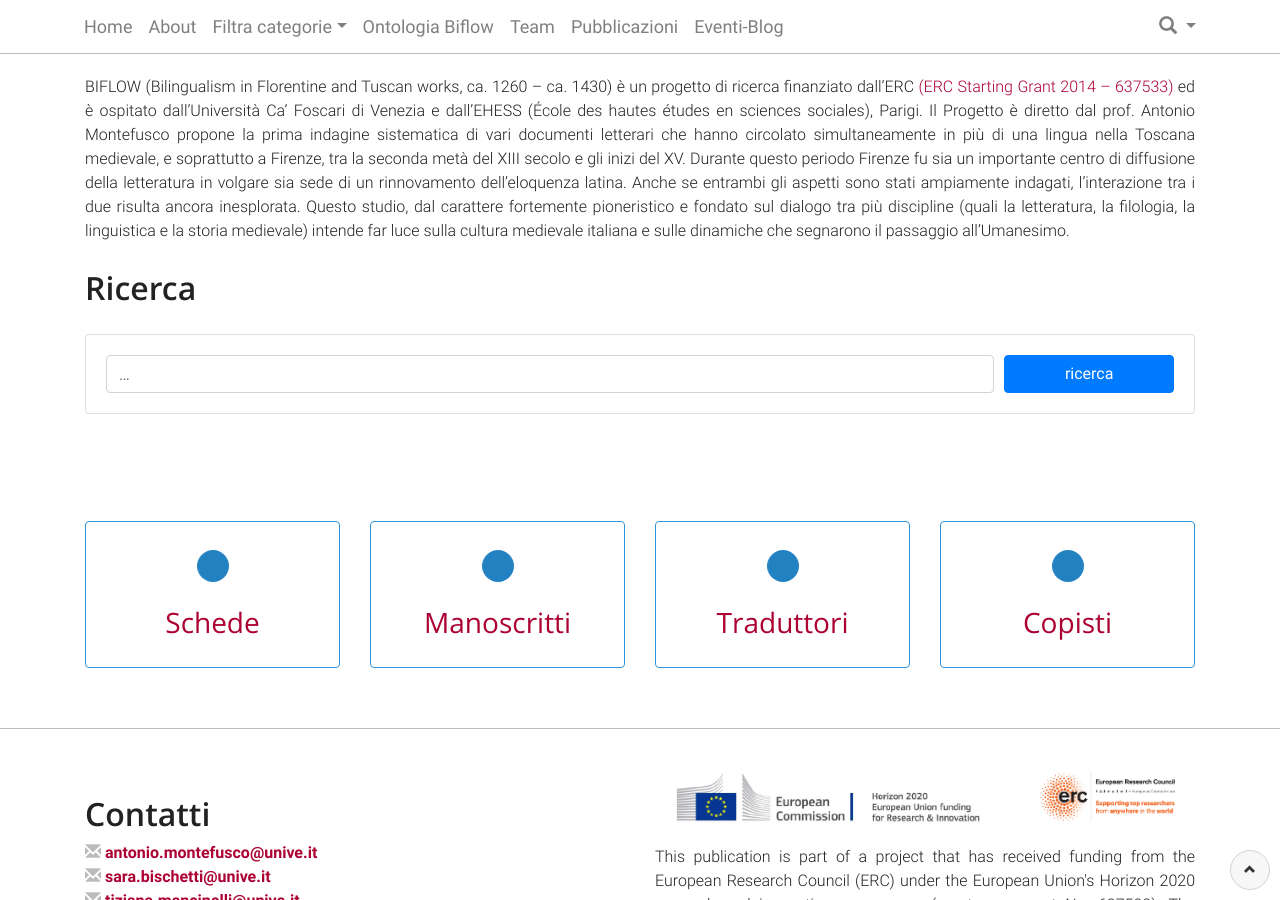
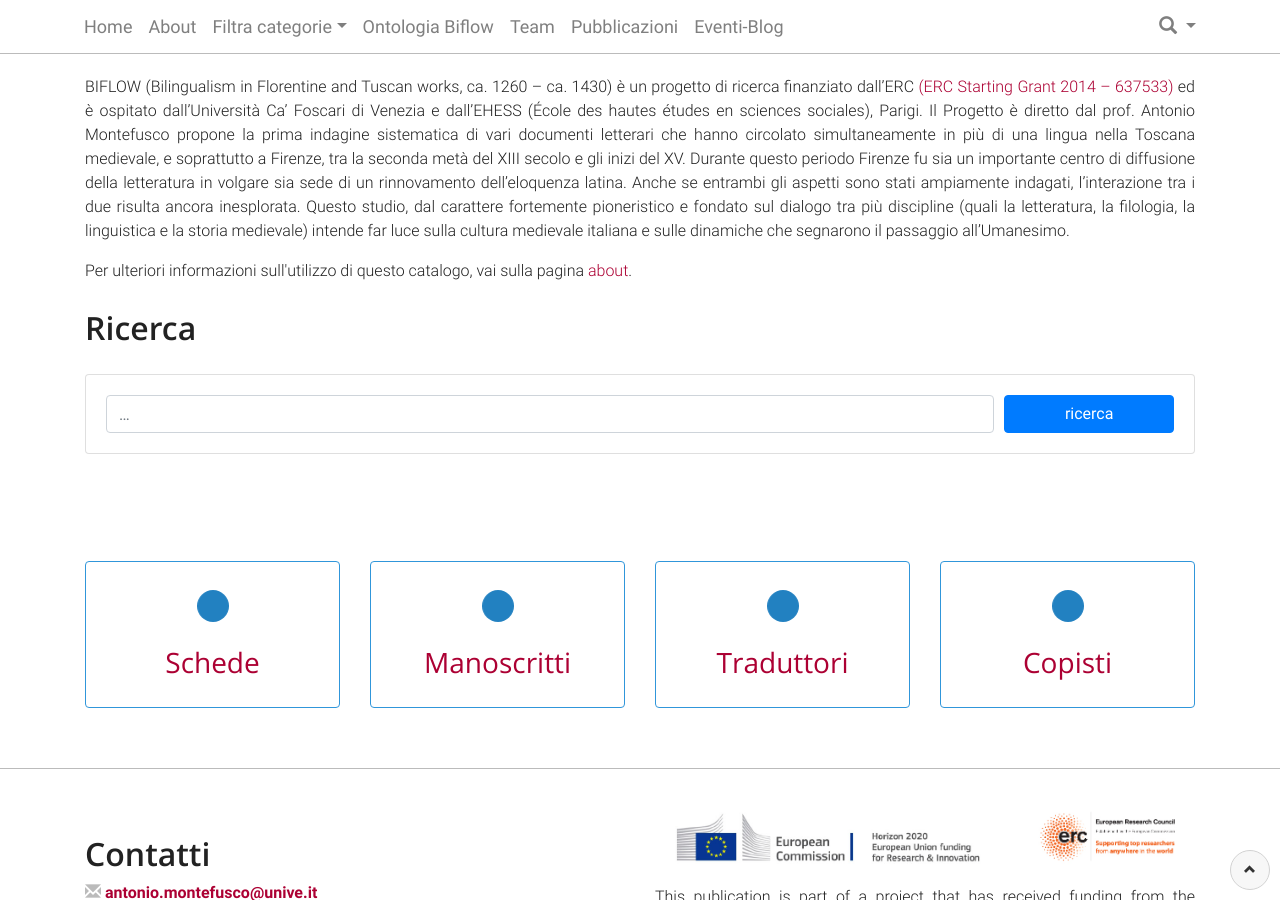
Before and after one commit to vedph/biflow_website, a Jekyll site: the page built from www/index.html, in a window 1280 px wide and 900 px high, scrolled down 615 px. Built offline with Jekyll 4.4.1, drawn with Linux system fonts in a browser that asks for light colours.

Commit message:
link to about from the homepage

```diff
--- a/www/index.html
+++ b/www/index.html
@@ -1,7 +1,6 @@
 ---
 layout: page
 description: BIFLOW (Bilingualism in Florentine and Tuscan works, ca. 1260 – ca. 1430) è un progetto di ricerca finanziato dall’ERC <a href="https://cordis.europa.eu/project/id/637533" target="_blank">(ERC Starting Grant 2014 – 637533)</a> ed è ospitato dall’Università Ca’ Foscari di Venezia e dall’EHESS (École des hautes études en sciences sociales), Parigi. Il Progetto è diretto dal prof. Antonio Montefusco propone la prima indagine sistematica di vari documenti letterari che hanno circolato simultaneamente in più di una lingua nella Toscana medievale, e soprattutto a Firenze, tra la seconda metà del XIII secolo e gli inizi del XV. Durante questo periodo Firenze fu sia un importante centro di diffusione della letteratura in volgare sia sede di un rinnovamento dell’eloquenza latina. Anche se entrambi gli aspetti sono stati ampiamente indagati, l’interazione tra i due risulta ancora inesplorata. Questo studio, dal carattere fortemente pioneristico e fondato sul dialogo tra più discipline (quali la letteratura, la filologia, la linguistica e la storia medievale) intende far luce sulla cultura medievale italiana e sulle dinamiche che segnarono il passaggio all’Umanesimo.
-
 ---
 
     <div class="full_default">
@@ -25,6 +24,7 @@ description: BIFLOW (Bilingualism in Florentine and Tuscan works, ca. 1260 –
         <small>La traduzione nel Medioevo</small>
       </h1>
       <p class="justify">{{ page.description }}</p>
+      Per ulteriori informazioni sull'utilizzo di questo catalogo, vai sulla pagina <a href="{{site.baseurl}}/about">about</a>.
 
       <h2>Ricerca</h2>
       <div class="row">
```
